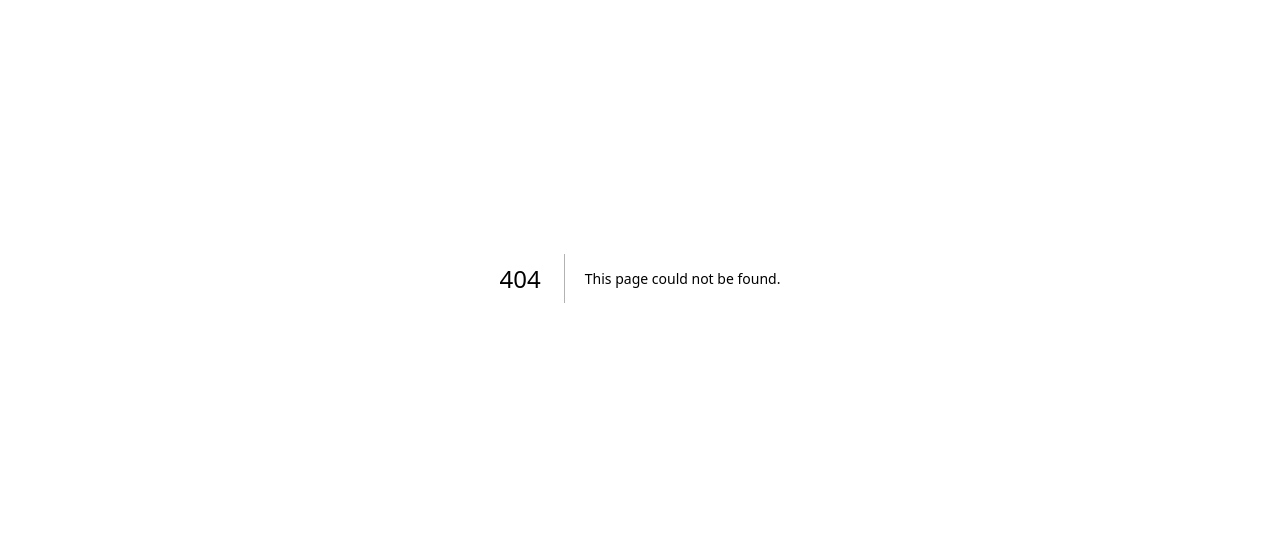
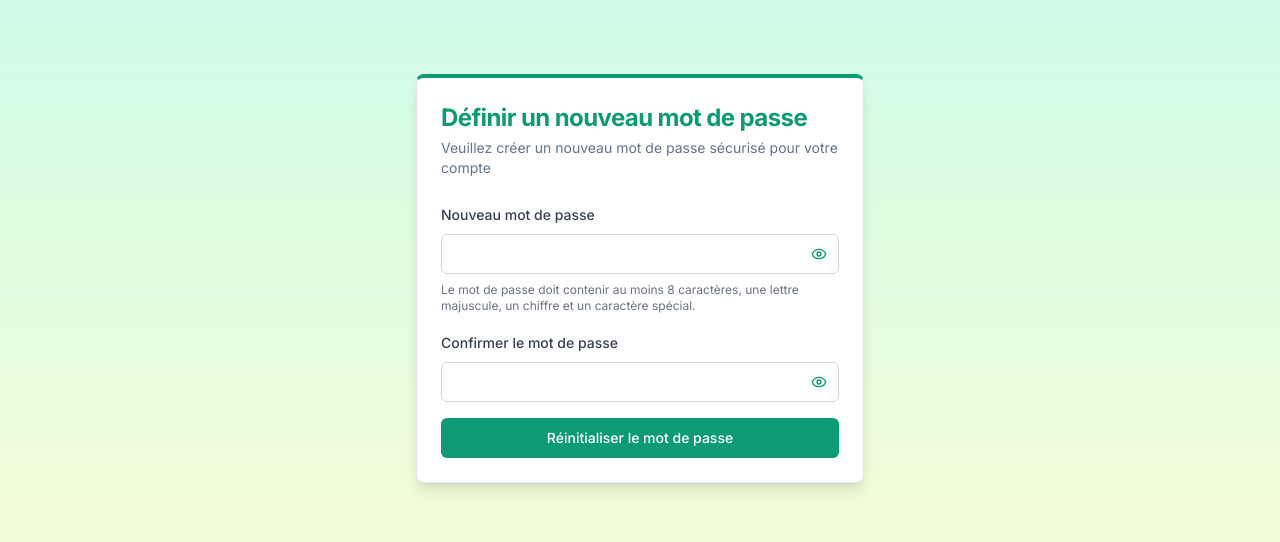
Before and after one commit to iir-24-25/projet-devops-g7-xg7_g3, a Next.js app in the folder web/: page /reset-password in a window 1280 px wide. Before the commit this address had no page. Shown: the part 122-664 px from the top of the page. Built offline with nearby package versions, Linux system fonts and the light colour scheme.

Commit message:
feat(reset) reset-password    -create page pour reet-password Refs: #203

```diff
--- /dev/null
+++ b/web/src/app/reset-password/page.tsx
@@ -0,0 +1,143 @@
+"use client"
+
+import type React from "react"
+
+import { useState } from "react"
+import { useRouter } from "next/navigation"
+import { Button } from "@/components/ui/button"
+import { Card, CardContent, CardDescription, CardHeader, CardTitle } from "@/components/ui/card"
+import { Input } from "@/components/ui/input"
+import { Label } from "@/components/ui/label"
+import { EyeIcon, EyeOffIcon } from "lucide-react"
+
+export default function ResetPasswordPage() {
+  const router = useRouter()
+  const [showPassword, setShowPassword] = useState(false)
+  const [showConfirmPassword, setShowConfirmPassword] = useState(false)
+  const [password, setPassword] = useState("")
+  const [confirmPassword, setConfirmPassword] = useState("")
+  const [error, setError] = useState("")
+
+  const togglePasswordVisibility = () => {
+    setShowPassword(!showPassword)
+  }
+
+  const toggleConfirmPasswordVisibility = () => {
+    setShowConfirmPassword(!showConfirmPassword)
+  }
+
+  const handleSubmit = (e: React.FormEvent) => {
+    e.preventDefault()
+
+    // Password validation
+    if (password.length < 8) {
+      setError("Le mot de passe doit contenir au moins 8 caractères")
+      return
+    }
+
+    if (!/[A-Z]/.test(password)) {
+      setError("Le mot de passe doit contenir au moins une lettre majuscule")
+      return
+    }
+
+    if (!/[0-9]/.test(password)) {
+      setError("Le mot de passe doit contenir au moins un chiffre")
+      return
+    }
+
+    if (!/[!@#$%^&*]/.test(password)) {
+      setError("Le mot de passe doit contenir au moins un caractère spécial (!@#$%^&*)")
+      return
+    }
+
+    if (password !== confirmPassword) {
+      setError("Les mots de passe ne correspondent pas")
+      return
+    }
+
+    // If all validations pass, proceed to success page
+    router.push("/reset-success")
+  }
+
+  return (
+    <div className="flex min-h-screen items-center justify-center bg-gradient-to-b from-primary-light to-secondary-light px-4 py-12">
+      <Card className="w-full max-w-md border-t-4 border-t-primary shadow-lg">
+        <CardHeader className="space-y-1">
+          <CardTitle className="text-2xl font-bold text-primary">Définir un nouveau mot de passe</CardTitle>
+          <CardDescription>Veuillez créer un nouveau mot de passe sécurisé pour votre compte</CardDescription>
+        </CardHeader>
+        <CardContent>
+          <form onSubmit={handleSubmit} className="space-y-4">
+            <div className="space-y-2">
+              <Label htmlFor="password" className="text-gray-700">
+                Nouveau mot de passe
+              </Label>
+              <div className="relative">
+                <Input
+                  id="password"
+                  type={showPassword ? "text" : "password"}
+                  value={password}
+                  onChange={(e) => setPassword(e.target.value)}
+                  className="border-gray-300 focus:border-primary focus:ring-primary"
+                  required
+                />
+                <Button
+                  type="button"
+                  variant="ghost"
+                  size="icon"
+                  className="absolute right-0 top-0 h-full px-3 py-2 hover:bg-transparent text-primary hover:text-primary-hover"
+                  onClick={togglePasswordVisibility}
+                >
+                  {showPassword ? <EyeOffIcon className="h-4 w-4" /> : <EyeIcon className="h-4 w-4" />}
+                  <span className="sr-only">
+                    {showPassword ? "Masquer le mot de passe" : "Afficher le mot de passe"}
+                  </span>
+                </Button>
+              </div>
+              <p className="text-xs text-gray-500">
+                Le mot de passe doit contenir au moins 8 caractères, une lettre majuscule, un chiffre et un caractère
+                spécial.
+              </p>
+            </div>
+
+            <div className="space-y-2">
+              <Label htmlFor="confirm-password" className="text-gray-700">
+                Confirmer le mot de passe
+              </Label>
+              <div className="relative">
+                <Input
+                  id="confirm-password"
+                  type={showConfirmPassword ? "text" : "password"}
+                  value={confirmPassword}
+                  onChange={(e) => setConfirmPassword(e.target.value)}
+                  className="border-gray-300 focus:border-primary focus:ring-primary"
+                  required
+                />
+                <Button
+                  type="button"
+                  variant="ghost"
+                  size="icon"
+                  className="absolute right-0 top-0 h-full px-3 py-2 hover:bg-transparent text-primary hover:text-primary-hover"
+                  onClick={toggleConfirmPasswordVisibility}
+                >
+                  {showConfirmPassword ? <EyeOffIcon className="h-4 w-4" /> : <EyeIcon className="h-4 w-4" />}
+                  <span className="sr-only">
+                    {showConfirmPassword ? "Masquer le mot de passe" : "Afficher le mot de passe"}
+                  </span>
+                </Button>
+              </div>
+            </div>
+
+            {error && (
+              <div className="rounded-md bg-red-50 p-3 text-sm text-red-600 border border-red-200">{error}</div>
+            )}
+
+            <Button type="submit" className="w-full bg-primary hover:bg-primary-hover text-white">
+              Réinitialiser le mot de passe
+            </Button>
+          </form>
+        </CardContent>
+      </Card>
+    </div>
+  )
+}
```
